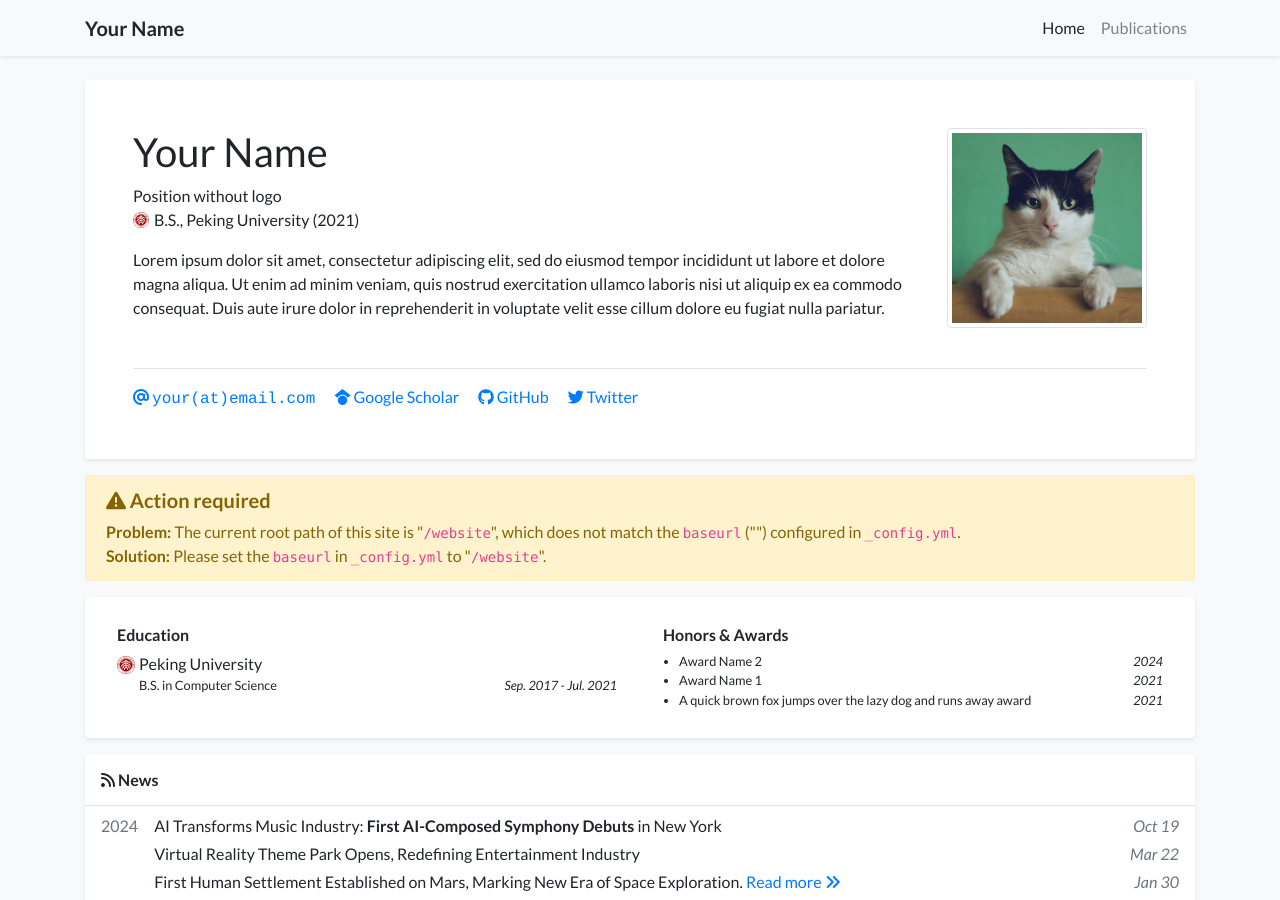
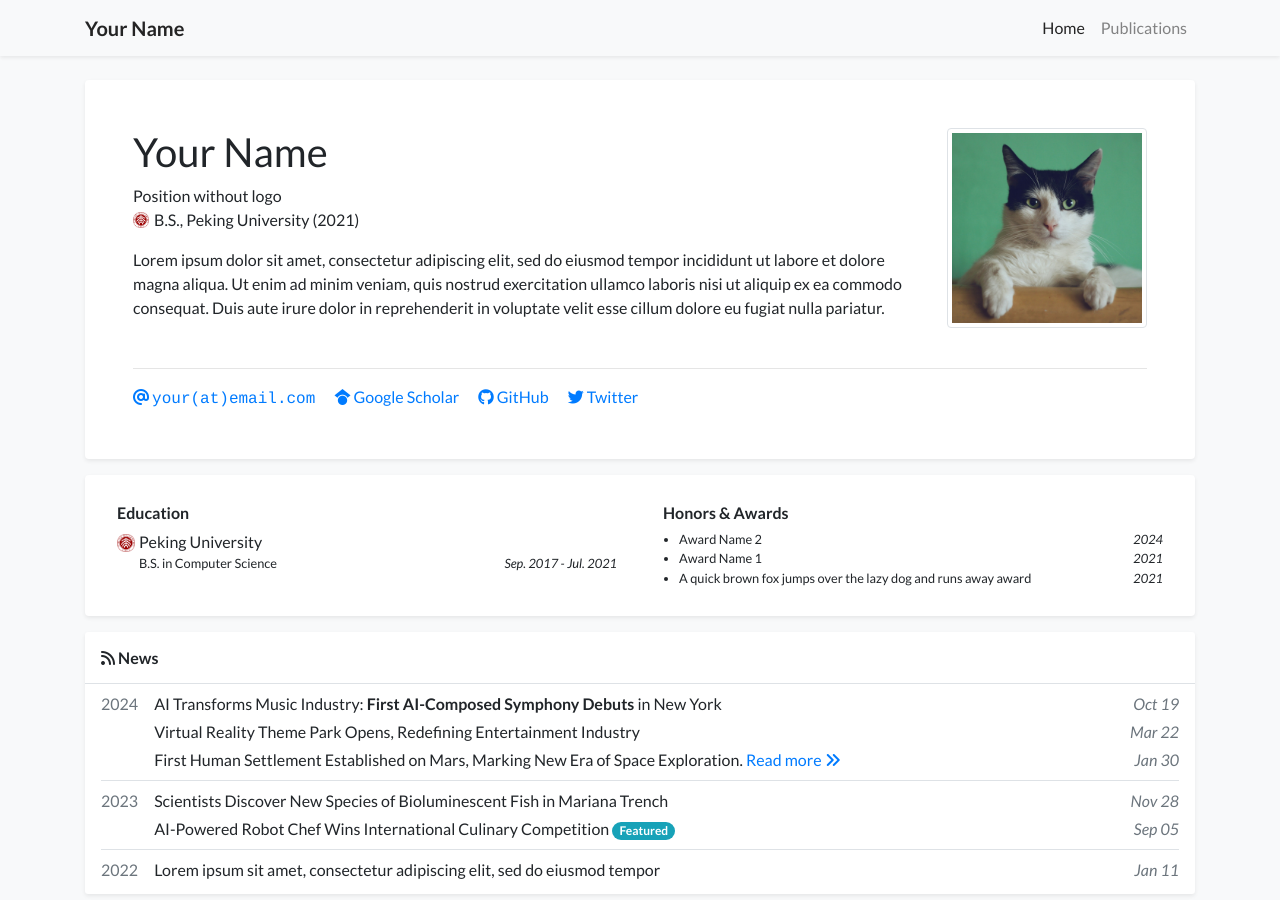
Before and after one commit to palmanna/website, a Jekyll site: the page built from index.html, in a window 1280 px wide and 900 px high. Built offline with Jekyll 4.4.1, drawn with Linux system fonts in a browser that asks for light colours; a style sheet for code colours, icons or effects is not loaded; some of the changed lines change nothing that is shown.

Commit message:
Update _config.yml

```diff
--- a/_config.yml
+++ b/_config.yml
@@ -13,7 +13,7 @@
 # you will see them accessed via {{ site.title }}, {{ site.email }}, and so on.
 # You can create any custom variable you would like, and they will be accessible
 # in the templates via {{ site.myvariable }}.
-baseurl: "" # the subpath of your site, e.g. /blog
+baseurl: "/website" # the subpath of your site, e.g. /blog
 
 # Build settings
 markdown: kramdown
```
